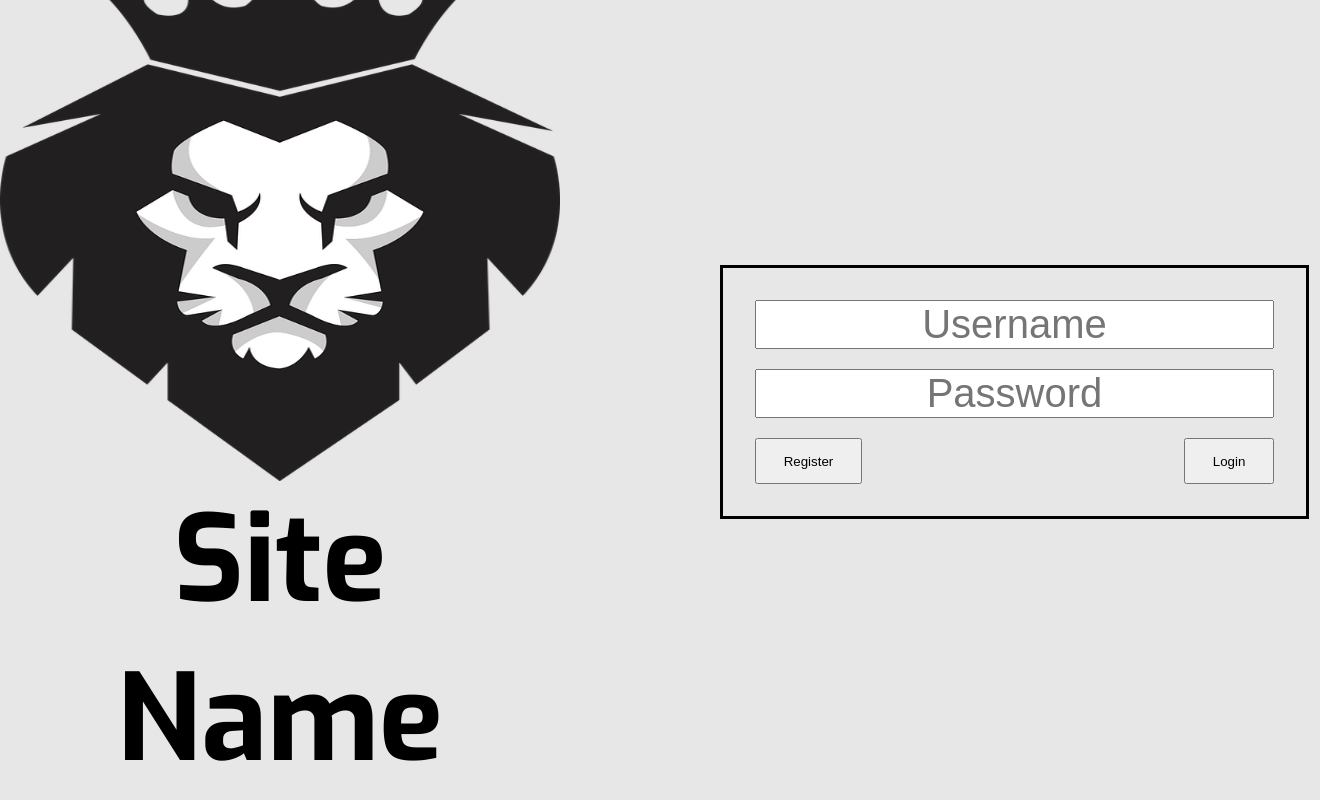
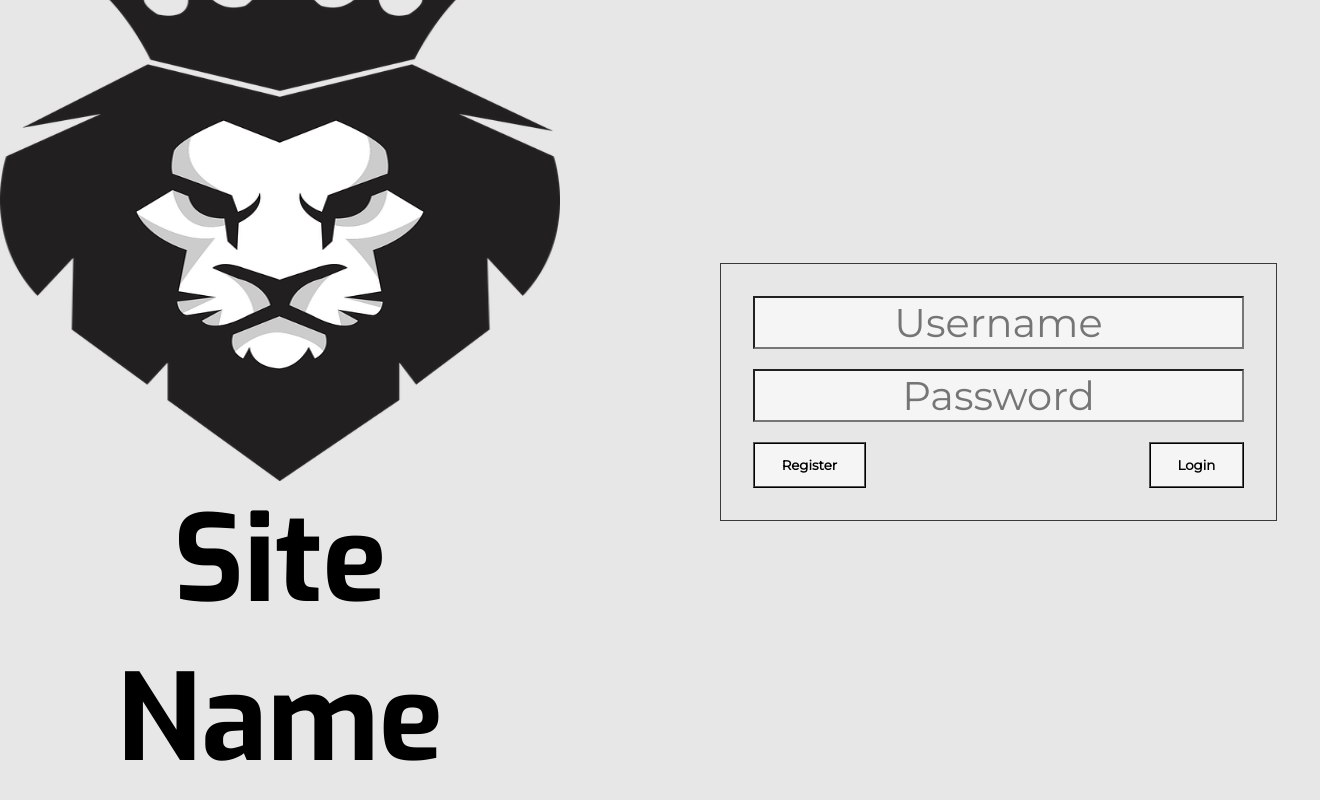
Before and after one commit to RuiGuedes/LTW1819_T3, a PHP site: page /html/index.html in a window 1320 px wide. Run offline with PHP 8.4, Linux system fonts and the light colour scheme; some web fonts are replaced.

Commit message:
Added new features (finished previous commit)

```diff
--- a/css/index.css
+++ b/css/index.css
@@ -1,9 +1,17 @@
 :root {
     --background-color: rgb(231, 231, 231);
+    --background-input-color: whitesmoke;
 
     --site-name-color: white;
     --site-name-font: 'Exo', sans-serif;
     --site-name-font-size: 7.5em;
+
+    --input-font: 'Montserrat', sans-serif;
+    --input-font-size: 2.5em;
+
+    --button-background-color: rgb(3, 173, 192);
+
+    --border-color: rgb(58, 58, 58);
 }
 
 body {
@@ -56,7 +64,8 @@ body > header h1 {
 
 #form > form {
     padding: 2em;
-    border: solid black;
+
+    border: solid var(--border-color) 1px;
 }
 
 #input {
@@ -67,11 +76,15 @@ body > header h1 {
 }
 
 #input > * {
+    /* Layout */
     margin-bottom: 0.5em;
     padding: 0em 0em;
 
+    /* Style */
+    background-color: var(--background-input-color);
     text-align: center;
-    font-size: 2.5em;
+    font-family: var(--input-font);
+    font-size: var(--input-font-size);
 }
 
 #buttons {
@@ -82,5 +95,21 @@ body > header h1 {
 }
 
 #buttons > * {
+    margin: 0em;
+    border-style: ridge;
     padding: 1em 2em 1em 2em;
+
+    background-color: var(--background-input-color);
+    font-family: var(--input-font);
+    font-weight: bold;
 }
+
+#buttons > button:hover {
+    background-color: var(--button-background-color);
+    border-color: var(--border-color);
+}
+
+#buttons > input:hover {
+    background-color: var(--button-background-color);
+    border-color: var(--border-color);
+}
```
Also changed, not shown: css/feed.css (+19 -4 lines), html/feed.html (+39 -19 lines).
